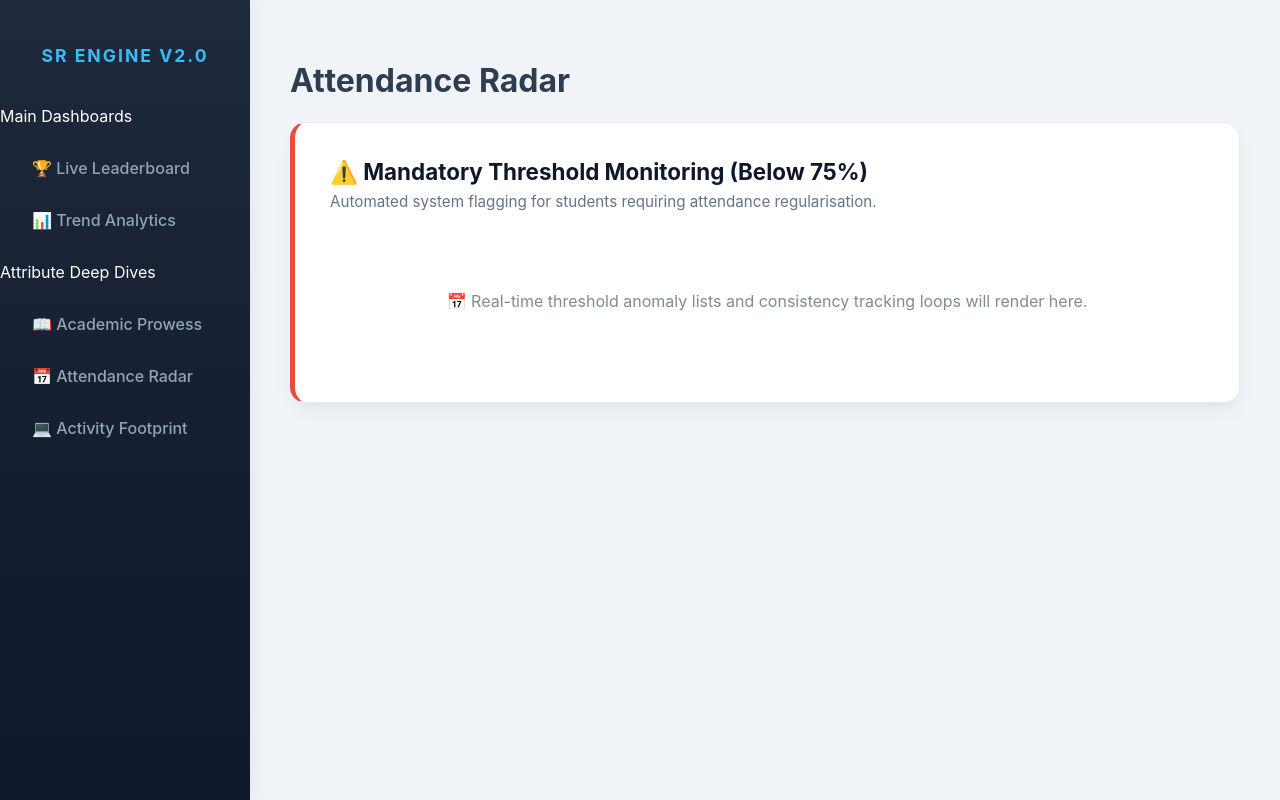
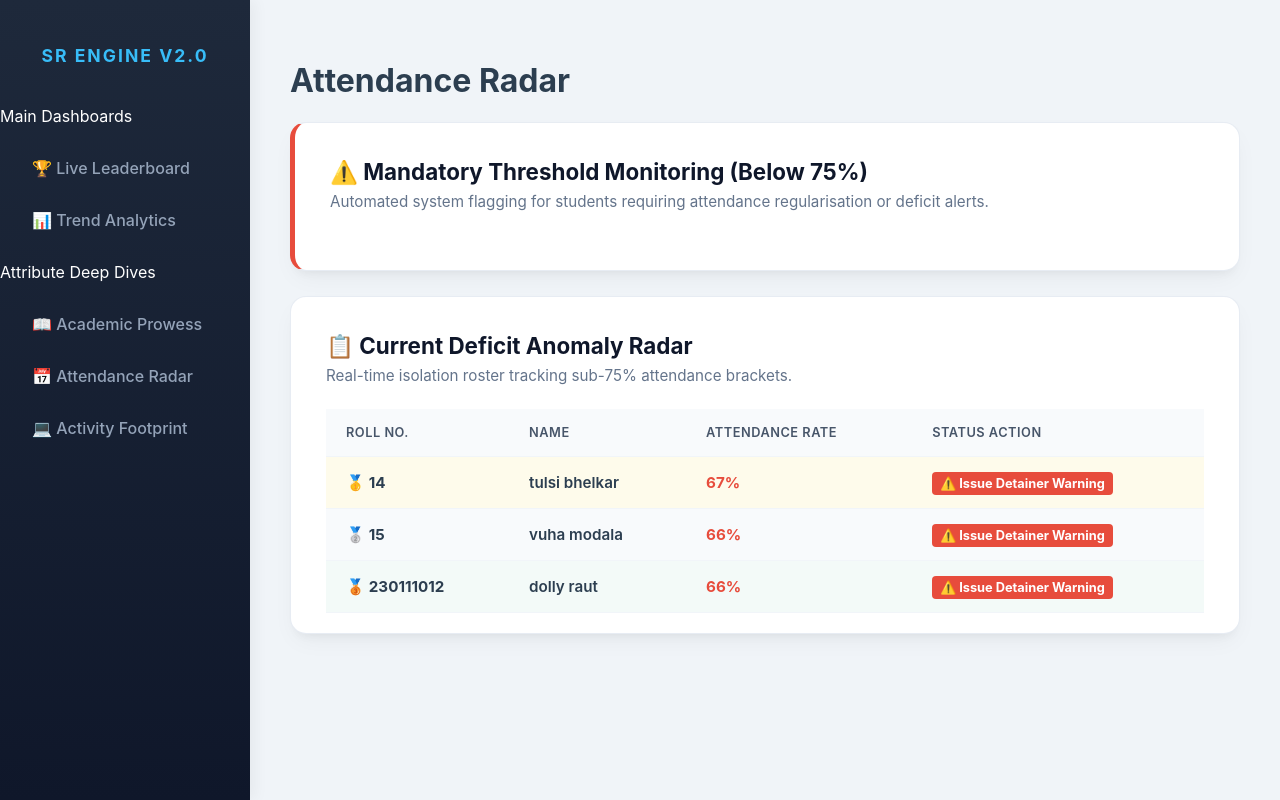
Before and after one commit to prajaktatimande10-netizen/studentrankingsystem, a Flask app: page /attendance in a window 1280 px wide. Run offline with Flask 3, Linux system fonts and the light colour scheme.

Commit message:
Update attendance.html

```diff
--- a/templates/attendance.html
+++ b/templates/attendance.html
@@ -7,13 +7,76 @@
 </div>
 
 <div class="dashboard-wrapper">
-    <div class="view-panel glass-card" style="border-left: 5px solid #e74c3c;">
+    <!-- Mandatory Threshold Status Banner Card -->
+    <div class="view-panel glass-card" style="border-left: 5px solid #e74c3c; margin-bottom: 25px;">
         <h2>⚠️ Mandatory Threshold Monitoring (Below 75%)</h2>
-        <p class="panel-subtitle">Automated system flagging for students requiring attendance regularisation.</p>
+        <p class="panel-subtitle">Automated system flagging for students requiring attendance regularisation or deficit alerts.</p>
+    </div>
 
-        <div style="padding: 40px; text-align: center; color: #7f8c8d;">
-            <p>📅 Real-time threshold anomaly lists and consistency tracking loops will render here.</p>
-        </div>
+    <!-- Attendance Flagged List Table -->
+    <div class="view-panel glass-card table-panel">
+        <h2>📋 Current Deficit Anomaly Radar</h2>
+        <p class="panel-subtitle">Real-time isolation roster tracking sub-75% attendance brackets.</p>
+
+        <table id="attendanceTable" style="margin-top: 15px; width: 100%;">
+            <thead>
+                <tr>
+                    <th>Roll No.</th>
+                    <th>Name</th>
+                    <th>Attendance Rate</th>
+                    <th>Status Action</th>
+                </tr>
+            </thead>
+            <tbody id="attendanceTableBody">
+                <!-- Populated via Asynchronous API fetching -->
+            </tbody>
+        </table>
     </div>
 </div>
+
+<script>
+document.addEventListener("DOMContentLoaded", function() {
+    fetch('/api/rankings')
+        .then(response => response.json())
+        .then(students => {
+            console.log("Debugging Attendance Keys:", students);
+
+            const tbody = document.getElementById('attendanceTableBody');
+            tbody.innerHTML = "";
+
+            // Filter records by checking 'attendance_score' from the backend API
+            const flaggedStudents = students.filter(s => {
+                // Read from attendance_score or fallbacks, stripping any '%' string symbols
+                const rawAttendance = s.attendance_score !== undefined ? s.attendance_score : (s.attendance || 0);
+                const attendanceNum = parseInt(String(rawAttendance).replace('%', ''), 10);
+                return attendanceNum < 75;
+            });
+
+            if(flaggedStudents.length === 0) {
+                tbody.innerHTML = `<tr><td colspan="4" style="text-align:center; color:#2ecc71; padding: 30px; font-weight: bold;">✅ All registered student portfolios clear the 75% baseline.</td></tr>`;
+                return;
+            }
+
+            flaggedStudents.forEach(s => {
+                const studentName = s.name || "Unknown Student";
+                const rollNo = s.roll_number || "N/A";
+
+                // Extract clean attendance rate values
+                const rawAttendance = s.attendance_score !== undefined ? s.attendance_score : (s.attendance || 0);
+                const cleanAttendance = String(rawAttendance).includes('%') ? rawAttendance : rawAttendance + '%';
+
+                const row = `
+                    <tr style="background: rgba(231, 76, 60, 0.05);">
+                        <td><strong>${rollNo}</strong></td>
+                        <td>${studentName}</td>
+                        <td style="color: #e74c3c; font-weight: bold;">${cleanAttendance}</td>
+                        <td><span style="background: #e74c3c; color: white; padding: 4px 8px; border-radius: 4px; font-size: 0.8rem; font-weight: bold;">⚠️ Issue Detainer Warning</span></td>
+                    </tr>
+                `;
+                tbody.innerHTML += row;
+            });
+        })
+        .catch(err => console.error("Error reading attendance metrics:", err));
+});
+</script>
 {% endblock %}
```
